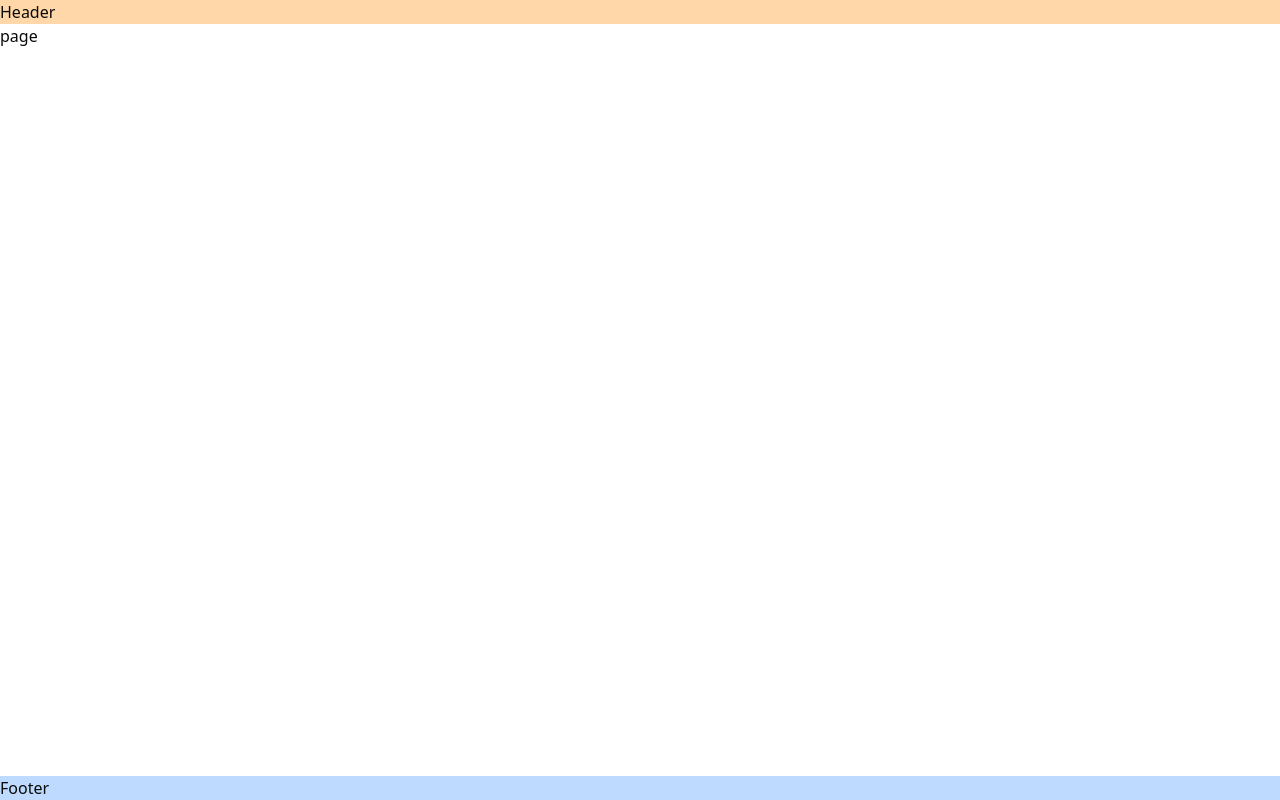
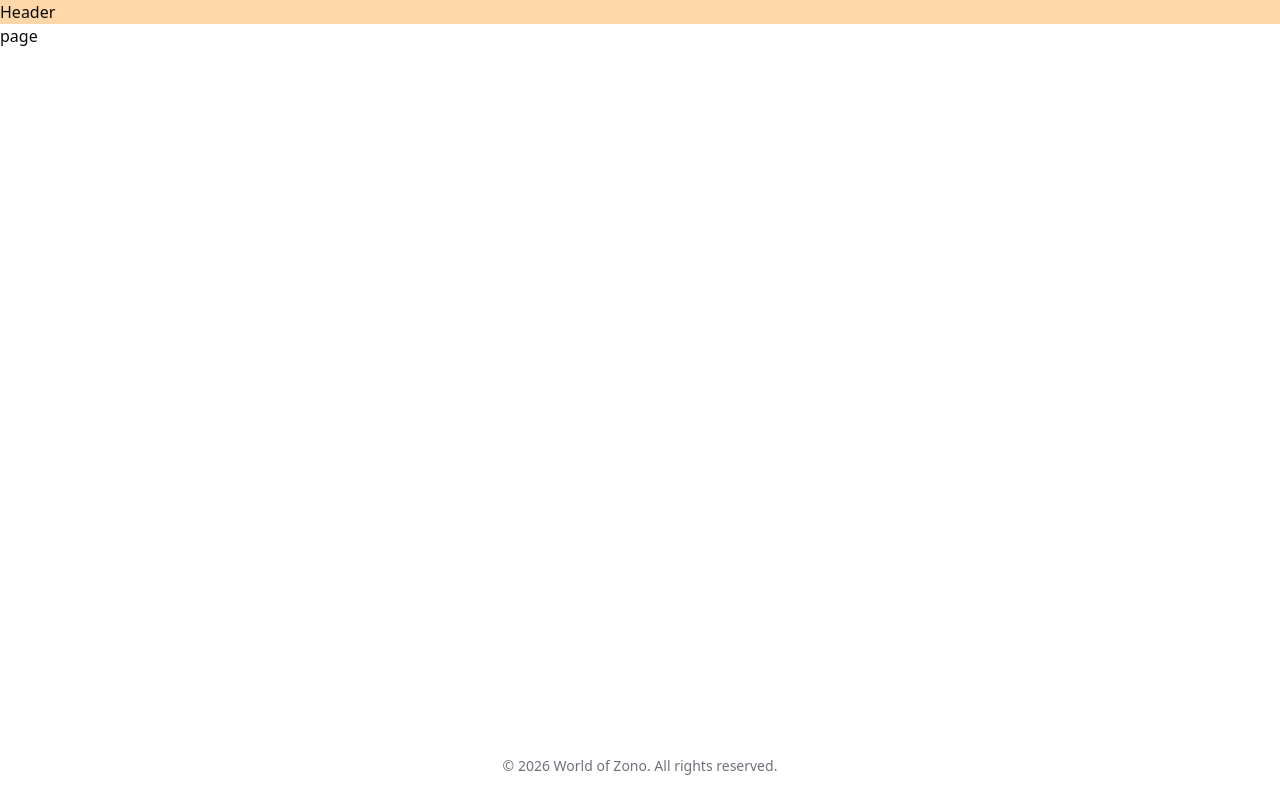
Before and after one commit to ShSato4JPN/world-of-zono-v5, a Next.js app: page /blogs in a window 1280 px wide. Built offline with nearby package versions, Linux system fonts and the light colour scheme.

Commit message:
feat: フッターに copyright を追加

```diff
--- a/package.json
+++ b/package.json
@@ -12,6 +12,7 @@
   "dependencies": {
     "class-variance-authority": "^0.7.1",
     "clsx": "^2.1.1",
+    "dayjs": "^1.11.19",
     "lucide-react": "^0.563.0",
     "microcms-js-sdk": "^3.3.0",
     "next": "16.1.6",
--- a/src/components/layout/Footer.tsx
+++ b/src/components/layout/Footer.tsx
@@ -1,3 +1,15 @@
+import dayjs from "dayjs";
+
 export default function Footer() {
-  return <div className="bg-blue-200">Footer</div>;
+  const currentYear = dayjs().year();
+
+  return (
+    <footer>
+      <div className="mx-auto max-w-6xl px-4 py-6 sm:px-6">
+        <p className="text-center text-xs md:text-sm text-zinc-500 dark:text-zinc-400">
+          &copy; {currentYear} World of Zono. All rights reserved.
+        </p>
+      </div>
+    </footer>
+  );
 }
```
Also changed, not shown: 1 other file (tests, documents, lock files or other folders).
